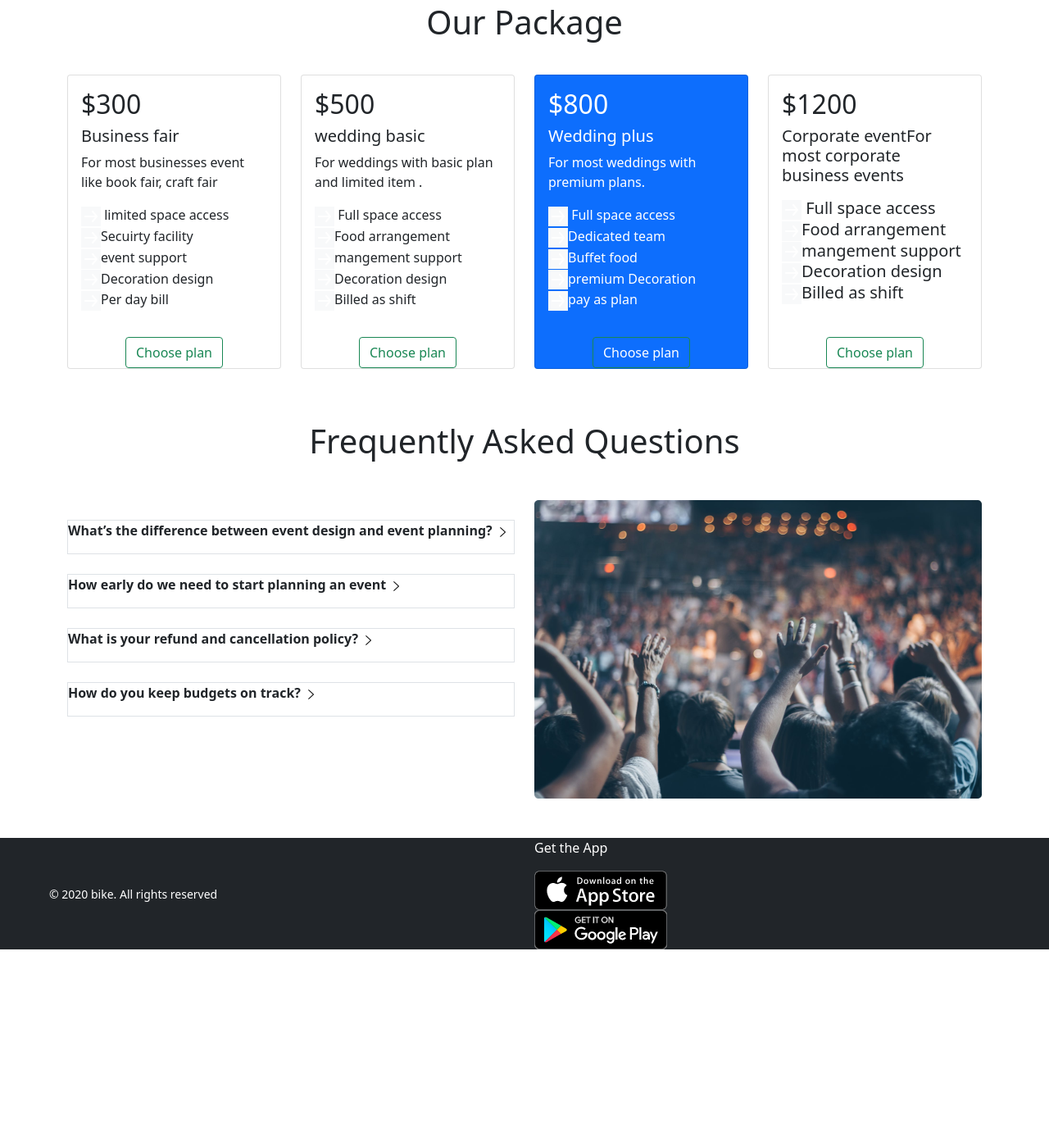
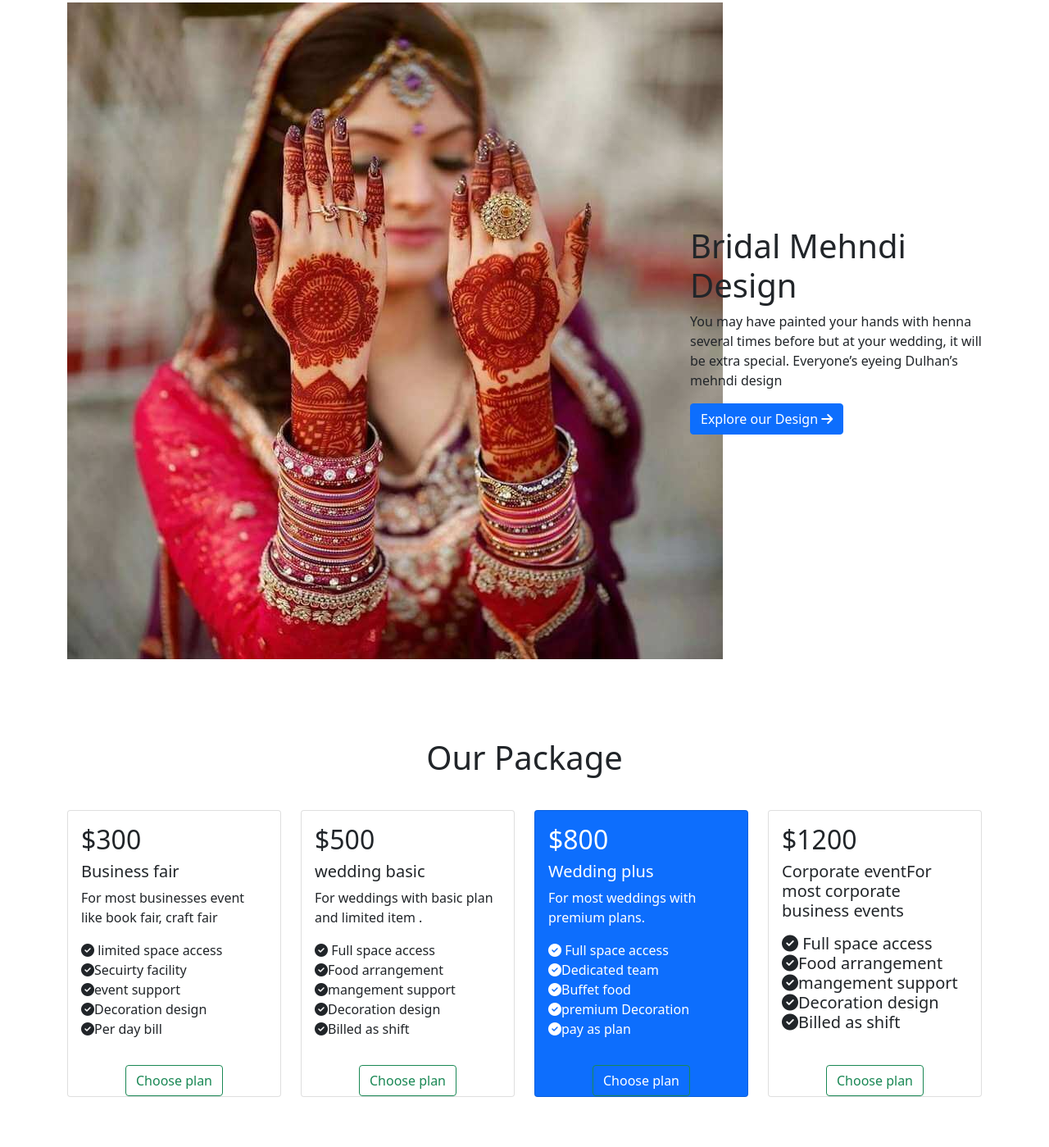
Before and after one commit to AbuZobayed/convention-center, a plain HTML site: page index.html in a window 1280 px wide. Shown: the part 825-2224 px from the top of the page at 82% size. Before the commit the page ends 1983 px from the top, so only its background shows below. Drawn offline with nearby package versions, Linux system fonts and the light colour scheme.

Commit message:
mehedi section

```diff
--- a/index.html
+++ b/index.html
@@ -6,6 +6,8 @@
     <meta http-equiv="X-UA-Compatible" content="IE=edge">
     <meta name="viewport" content="width=device-width, initial-scale=1.0">
     <title>Grem-bangla Convention Center</title>
+    <!-- font Awesome -->
+    <script src="https://kit.fontawesome.com/e5067a431a.js" crossorigin="anonymous"></script>
     <!-- Bootstrap style  -->
     <link href="https://cdn.jsdelivr.net/npm/bootstrap@5.1.3/dist/css/bootstrap.min.css" rel="stylesheet"
         integrity="sha384-1BmE4kWBq78iYhFldvKuhfTAU6auU8tT94WrHftjDbrCEXSU1oBoqyl2QvZ6jIW3" crossorigin="anonymous">
@@ -109,6 +111,31 @@
     </header>
 
     <main>
+        <!-- Bridal Mehndi Designs -->
+
+        <section  class="container py-5">
+            <div class="row d-flex align-items-center">
+                <div class="col-8">
+                    <img src="images/mehndi-designs.jpg" alt="mehndi-designs">
+                </div>
+                <div class="col-4">
+                    <h1>Bridal Mehndi Design</h1>
+                    <p>You may have painted your hands with henna several times before but at your wedding, it will be
+                        extra special. Everyone’s eyeing Dulhan’s mehndi design</p>
+                        <button type="button" class="btn btn-primary" data-bs-toggle="button" autocomplete="off">Explore our Design <i class="fas fa-arrow-right"></i></button>
+                </div>
+            </div>
+        </section>
+
+        <!-- Toasts section  -->
+        <div class="toast align-items-center" role="alert" aria-live="assertive" aria-atomic="true">
+            <div class="d-flex">
+              <div class="toast-body">
+              Hello, world! This is a toast message.
+             </div>
+              <button type="button" class="btn-close me-2 m-auto" data-bs-dismiss="toast" aria-label="Close"></button>
+            </div>
+          </div>
         <!-- Our Package section  -->
 
         <section class="container py-5">
@@ -122,15 +149,15 @@
                                 <h5 class="card-title">Business fair</h5>
                                 <p class="card-text">For most businesses event like book fair, craft fair</p>
                                 <p>
-                                    <img class="bg-light " src="icons/arrow-forward 1.svg" alt=""> limited space access
+                                    <i class="fas fa-check-circle"></i> limited space access
                                     <br>
-                                    <img class="bg-light " src="icons/arrow-forward 1.svg" alt="">Secuirty facility
+                                    <i class="fas fa-check-circle"></i>Secuirty facility
                                     <br>
-                                    <img class="bg-light " src="icons/arrow-forward 1.svg" alt="">event support
+                                    <i class="fas fa-check-circle"></i>event support
                                     <br>
-                                    <img class="bg-light " src="icons/arrow-forward 1.svg" alt="">Decoration design
+                                    <i class="fas fa-check-circle"></i>Decoration design
                                     <br>
-                                    <img class="bg-light " src="icons/arrow-forward 1.svg" alt="">Per day bill
+                                    <i class="fas fa-check-circle"></i>Per day bill
                                 </p>
                             </div>
                             <div class="d-flex justify-content-center">
@@ -146,15 +173,15 @@
                                 <p class="card-text">For weddings with basic plan and limited item
                                     .</p>
                                 <p>
-                                    <img class="bg-light " src="icons/arrow-forward 1.svg" alt=""> Full space access
+                                    <i class="fas fa-check-circle"></i> Full space access
                                     <br>
-                                    <img class="bg-light " src="icons/arrow-forward 1.svg" alt="">Food arrangement
+                                   <i class="fas fa-check-circle"></i>Food arrangement
                                     <br>
-                                    <img class="bg-light " src="icons/arrow-forward 1.svg" alt="">mangement support
+                                   <i class="fas fa-check-circle"></i>mangement support
                                     <br>
-                                    <img class="bg-light " src="icons/arrow-forward 1.svg" alt="">Decoration design
+                                   <i class="fas fa-check-circle"></i>Decoration design
                                     <br>
-                                    <img class="bg-light " src="icons/arrow-forward 1.svg" alt="">Billed as shift
+                                   <i class="fas fa-check-circle"></i>Billed as shift
                                 </p>
                             </div>
                             <div class="d-flex justify-content-center">
@@ -170,15 +197,15 @@
                                 <p class="card-text">For most weddings with
                                     premium plans.</p>
                                 <p>
-                                    <img class="bg-light " src="icons/arrow-forward 1.svg" alt=""> Full space access
+                                   <i class="fas fa-check-circle"></i> Full space access
                                     <br>
-                                    <img class="bg-light " src="icons/arrow-forward 1.svg" alt="">Dedicated team
+                                   <i class="fas fa-check-circle"></i>Dedicated team
                                     <br>
-                                    <img class="bg-light " src="icons/arrow-forward 1.svg" alt="">Buffet food
+                                   <i class="fas fa-check-circle"></i>Buffet food
                                     <br>
-                                    <img class="bg-light " src="icons/arrow-forward 1.svg" alt="">premium Decoration
+                                   <i class="fas fa-check-circle"></i>premium Decoration
                                     <br>
-                                    <img class="bg-light " src="icons/arrow-forward 1.svg" alt="">pay as plan
+                                   <i class="fas fa-check-circle"></i>pay as plan
                                 </p>
                             </div>
                             <div class="d-flex justify-content-center">
@@ -192,15 +219,15 @@
                                 <h2>$1200</h2>
                                 <h5 class="card-title">Corporate eventFor most corporate business events</p>
                                     <p>
-                                        <img class="bg-light " src="icons/arrow-forward 1.svg" alt=""> Full space access
+                                       <i class="fas fa-check-circle"></i> Full space access
                                         <br>
-                                        <img class="bg-light " src="icons/arrow-forward 1.svg" alt="">Food arrangement
+                                       <i class="fas fa-check-circle"></i>Food arrangement
                                         <br>
-                                        <img class="bg-light " src="icons/arrow-forward 1.svg" alt="">mangement support
+                                       <i class="fas fa-check-circle"></i>mangement support
                                         <br>
-                                        <img class="bg-light " src="icons/arrow-forward 1.svg" alt="">Decoration design
+                                       <i class="fas fa-check-circle"></i>Decoration design
                                         <br>
-                                        <img class="bg-light " src="icons/arrow-forward 1.svg" alt="">Billed as shift
+                                       <i class="fas fa-check-circle"></i>Billed as shift
                                     </p>
                             </div>
                             <div class="d-flex justify-content-center">
```
Also changed, not shown: images/mehndi-designs.jpg (added).
